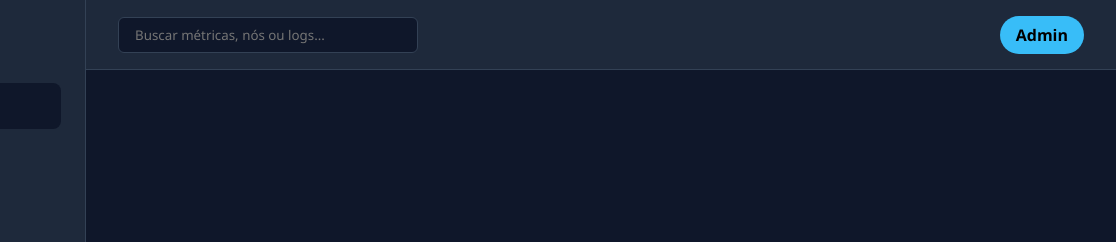
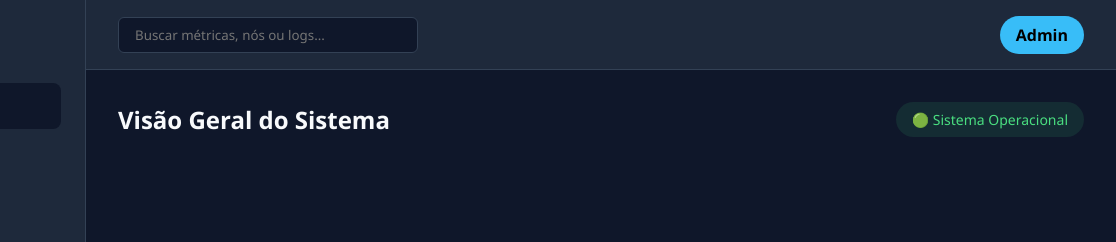
Before and after one commit to felipereis13/aponti-gitFlow, a website: page index.html in a window 1280 px wide. Shown: the top 242 px of the page, 164-1280 px from the left. Drawn offline with Linux system fonts and the light colour scheme.

Commit message:
Ajuste container principal

```diff
--- a/index.html
+++ b/index.html
@@ -31,6 +31,12 @@
           <div class="avatar">Admin</div>
         </div>
       </header>
+      <main class="content-area">
+        <div class="dashboard-header">
+          <h2>Visão Geral do Sistema</h2>
+          <span class="status-badge">🟢 Sistema Operacional</span>
+        </div>
+      </main>
     </div>
   </body>
 </html>
--- a/style.css
+++ b/style.css
@@ -94,3 +94,21 @@ body {
   border-radius: 20px;
   font-weight: bold;
 }
+
+.content-area {
+padding: 2rem;
+overflow-y: auto;
+}
+.dashboard-header {
+display: flex;
+justify-content: space-between;
+align-items: center;
+margin-bottom: 2rem;
+}
+.status-badge {
+background-color: rgba(74, 222, 128, 0.1);
+color: var(--accent-green);
+padding: 0.5rem 1rem;
+border-radius: 20px;
+font-size: 0.875rem;
+}
```
